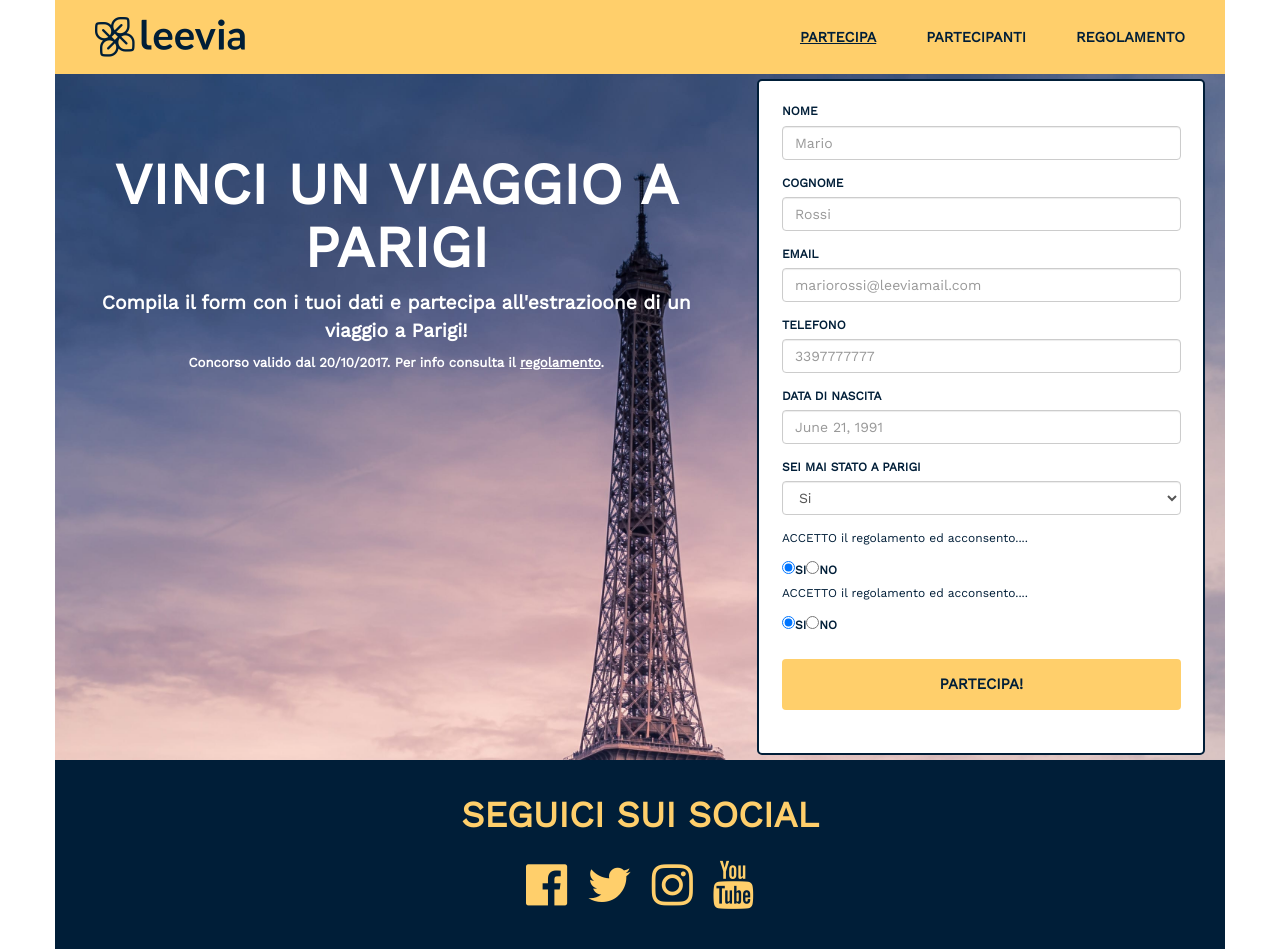
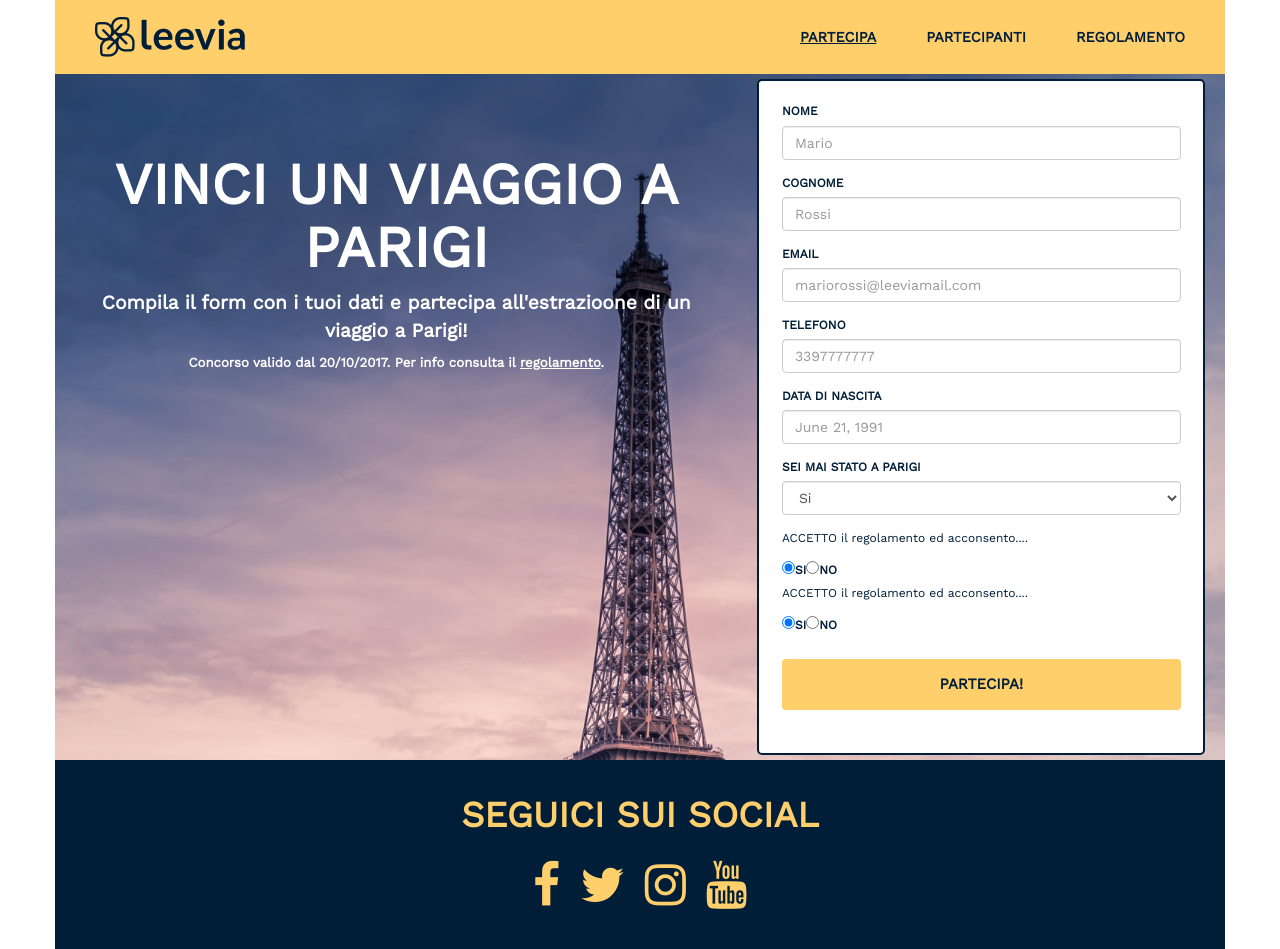
Before and after one commit to topik-pa/Leevia, a Vue app: page / in a window 1280 px wide. Built offline with nearby package versions, Linux system fonts and the light colour scheme.

Commit message:
small code management

```diff
--- a/src/components/Footer.vue
+++ b/src/components/Footer.vue
@@ -4,10 +4,9 @@
       <div class="col">
         <div class="follow-us">{{followUs}}</div>
           <div class="socials">
-            <a href="#"><i class="fa fa-facebook-official"></i></a>
-            <a href="#"><i class="fa fa-twitter"></i></a>
-            <a href="#"><i class="fa fa-instagram"></i></a>
-            <a href="#"><i class="fa fa-youtube"></i></a>
+            <a href="#" v-for="(social, index) in socials" v-bind:key="index">
+              <i :class="'fa fa-' + social.name"></i>
+            </a>
           </div>
       </div>
     </div>
@@ -18,7 +17,13 @@
 export default {
   data () {
     return {
-      followUs: 'Seguici sui social'
+      followUs: 'Seguici sui social',
+      socials: [
+        {name: 'facebook'},
+        {name: 'twitter'},
+        {name: 'instagram'},
+        {name: 'youtube'}
+      ]
     }
   }
 }
--- a/src/components/Header.vue
+++ b/src/components/Header.vue
@@ -3,30 +3,18 @@
     <div class="row">
       <div class="col wrapper">
         <img class="logo" src="../assets/images/logo.png">
-        <nav class="navbar navbar-inverse navbar-static-top" role="navigation">
-          <div class="navbar-header">
-              <button type="button" class="navbar-toggle collapsed" data-toggle="collapse" data-target="#bs-example-navbar-collapse-1">
-                  <span class="sr-only">Toggle navigation</span>
-                  <span class="icon-bar"></span>
-                  <span class="icon-bar"></span>
-                  <span class="icon-bar"></span>
-              </button>
-          </div>
-          <div class="collapse navbar-collapse" id="bs-example-navbar-collapse-1">
-            <ul class="nav navbar-nav">
-              <li><router-link to="/">Partecipa</router-link></li>
-              <li><router-link to="/partecipanti">Partecipanti</router-link></li>
-              <li><a href="/static/regulation.pdf">Regolamento</a></li><!--TODO-->
-            </ul>
-          </div>
-        </nav>
+        <navigation></navigation>
       </div>
     </div>
   </header>
 </template>
 
 <script>
+import Navigation from '@/components/Navigation'
 export default {
+  components: {
+    Navigation
+  },
   data () {
     return {}
   }
@@ -46,63 +34,11 @@ export default {
       margin: 17px 20px;
     }
   }
-  .navbar {
-    min-height: initial;
-    margin-bottom: 0;
-    &.navbar-inverse {
-      background-color: initial;
-      border-color: initial;
-      border:none;
-      .navbar-toggle {
-        border: none;
-        padding: 0;
-        &:focus, &:hover {
-          background-color: initial;
-        }
-        .icon-bar {
-          background-color: $secondary-color;
-          width: 27px;
-          height: 3px;
-        }
-      }
-      .navbar-nav {
-        li {
-          a{
-            color: $secondary-color;
-            text-transform: uppercase;
-            font-weight: bold;
-            &.router-link-exact-active {
-              text-decoration:underline;
-            }
-          }
-        }
-      }
-      .navbar-collapse {
-        position: fixed;
-        right: 0px;
-        background: $primary-color;
-      }
-    }
-  }
   @media only screen and (min-width: 768px) {
     .wrapper {
       .logo {
         margin: 17px 40px;
       }
-      .navbar.navbar-inverse {
-      .navbar-nav {
-        margin-right: 40px;
-      }
-      .navbar-collapse {
-        position: relative;
-        right: 0px;
-        .nav li a {
-          padding: 0 0 0 50px;
-          font-weight: bold;
-          font-size: 120%;
-        }
-      }
-      }
     }
   }
 </style>
--- /dev/null
+++ b/src/components/Navigation.vue
@@ -0,0 +1,89 @@
+<template>
+  <nav class="navbar navbar-inverse navbar-static-top" role="navigation">
+    <div class="navbar-header">
+        <button type="button" class="navbar-toggle collapsed" data-toggle="collapse" data-target="#bs-example-navbar-collapse-1">
+            <span class="sr-only">Toggle navigation</span>
+            <span class="icon-bar"></span>
+            <span class="icon-bar"></span>
+            <span class="icon-bar"></span>
+        </button>
+    </div>
+    <div class="collapse navbar-collapse" id="bs-example-navbar-collapse-1">
+      <ul class="nav navbar-nav">
+        <li><router-link to="/">Partecipa</router-link></li>
+        <li><router-link to="/partecipanti">Partecipanti</router-link></li>
+        <li><a href="/static/regulation.pdf">Regolamento</a></li><!--TODO-->
+      </ul>
+    </div>
+  </nav>
+</template>
+
+<script>
+export default {
+  data () {
+    return {
+      greeting: 'Grazie per esserti iscritto!'
+    }
+  }
+}
+</script>
+
+<style lang="scss" scoped>
+  @import "../assets/styles/variables.scss";
+  .navbar {
+    min-height: initial;
+    margin-bottom: 0;
+    &.navbar-inverse {
+      background-color: initial;
+      border-color: initial;
+      border:none;
+      .navbar-toggle {
+        border: none;
+        padding: 0;
+        &:focus, &:hover {
+          background-color: initial;
+        }
+        .icon-bar {
+          background-color: $secondary-color;
+          width: 27px;
+          height: 3px;
+        }
+      }
+      .navbar-nav {
+        li {
+          a{
+            color: $secondary-color;
+            text-transform: uppercase;
+            font-weight: bold;
+            &.router-link-exact-active {
+              text-decoration:underline;
+            }
+          }
+        }
+      }
+      .navbar-collapse {
+        position: fixed;
+        right: 0px;
+        background: $primary-color;
+      }
+    }
+  }
+  @media only screen and (min-width: 768px) {
+    .wrapper {
+      .navbar.navbar-inverse {
+      .navbar-nav {
+        margin-right: 40px;
+      }
+      .navbar-collapse {
+        position: relative;
+        right: 0px;
+        .nav li a {
+          padding: 0 0 0 50px;
+          font-weight: bold;
+          font-size: 120%;
+        }
+      }
+      }
+    }
+  }
+</style>
--- a/src/components/UsersList.vue
+++ b/src/components/UsersList.vue
@@ -20,15 +20,13 @@ export default {
   },
   beforeCreate: function () {
     var that = this
-    console.log('Pippo!')
     $.get('https://api.github.com/users/octocat/followers', function () {
     })
       .done(function (data) {
         that.userList = data
-        console.log(this.userList)
       })
       .fail(function () {
-        alert('error')
+        alert('error on ajax request')
       })
   }
 }
```
